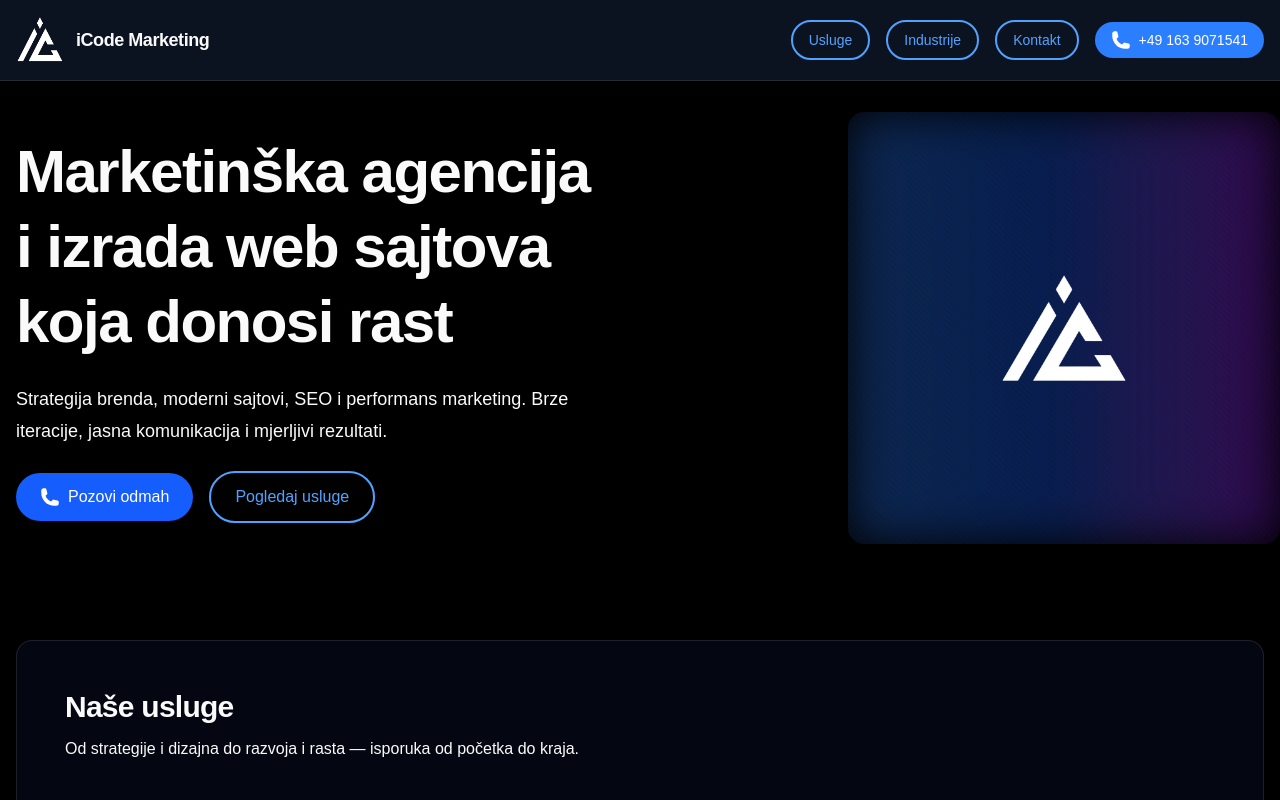
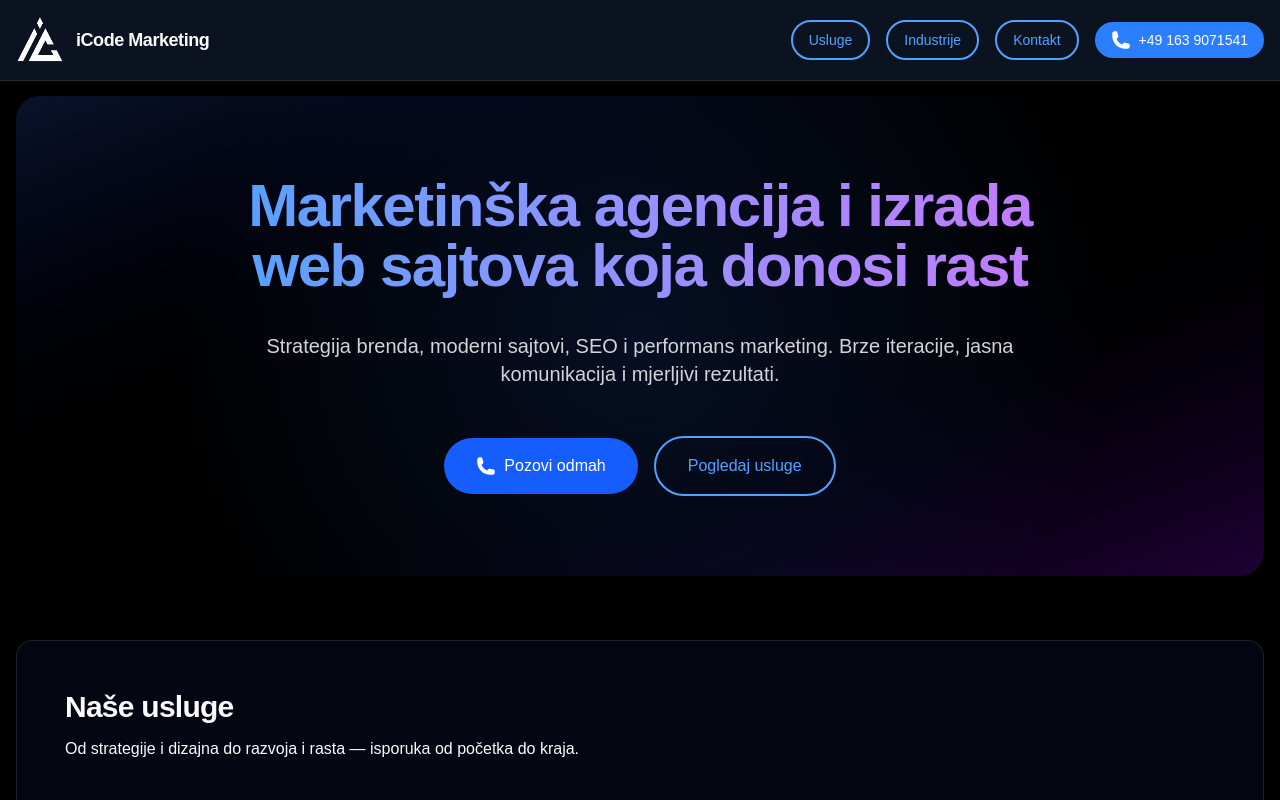
Before and after one commit to SergejNov/iCode-Portfolio, a Next.js app: page / in a window 1280 px wide. Shown: the top 800 px of the page. Built offline with nearby package versions, Linux system fonts and the light colour scheme.

Commit message:
Sklonjen iCode logo i uredjen Hero

```diff
--- a/app/page.tsx
+++ b/app/page.tsx
@@ -8,44 +8,42 @@ import { PhoneIcon } from '@heroicons/react/24/solid';
 export default function Home() {
   return (
     <div className="min-h-screen bg-black text-zinc-50">
-      <Header />
+      <div className="relative z-50">
+        <Header />
+      </div>
 
-      <main className="mx-auto max-w-7xl px-4 pt-20">
-        {/* Hero Section with Side Image */}
-        <section id="hero" className="py-8 sm:py-12">
-          <div className="grid grid-cols-1 items-center gap-8 lg:grid-cols-2">
-            {/* Text Content */}
-            <div className="flex flex-col items-start gap-6">
-              <h1 className="max-w-2xl text-balance text-4xl font-semibold leading-tight tracking-tight sm:text-5xl lg:text-6xl">
+      <main className="relative z-10 mx-auto max-w-7xl px-4 pt-24">
+        {/* Hero Section */}
+        <section id="hero" className="relative pt-16 pb-16 sm:py-20 overflow-hidden rounded-3xl">
+          {/* Background gradient */}
+          <div className="absolute inset-0 -z-10">
+            <div className="absolute inset-0 bg-gradient-to-br from-blue-950/50 via-black to-purple-950/50"></div>
+            <div className="absolute inset-0 bg-[radial-gradient(circle_at_center,rgba(37,99,235,0.15)_0,transparent_70%)]"></div>
+          </div>
+
+          {/* Content */}
+          <div className="max-w-4xl mx-auto px-4 sm:px-6 lg:px-8 text-center">
+            <div className="flex flex-col items-center gap-8">
+              <h1 className="text-4xl font-bold tracking-tight sm:text-5xl lg:text-6xl bg-clip-text text-transparent bg-gradient-to-r from-blue-400 to-purple-400 pb-1">
                 Marketinška agencija i izrada web sajtova koja donosi rast
               </h1>
-              <p className="max-w-xl text-pretty text-lg leading-8">
+              <p className="text-xl text-zinc-300 max-w-3xl">
                 Strategija brenda, moderni sajtovi, SEO i performans marketing. Brze iteracije, jasna komunikacija i mjerljivi rezultati.
               </p>
-              <div className="flex flex-wrap items-center justify-center gap-4 w-full sm:w-auto sm:justify-start">
-                <a href="tel:+491639071541" className="flex items-center gap-2 rounded-full bg-blue-600 px-6 py-3 text-base font-medium text-white transition hover:bg-blue-700">
+              <div className="flex flex-wrap items-center justify-center gap-4 mt-4">
+                <a
+                  href="tel:+491639071541"
+                  className="flex items-center gap-2 rounded-full bg-blue-600 px-8 py-4 text-base font-medium text-white transition-all hover:bg-blue-700 hover:scale-105 transform"
+                >
                   <PhoneIcon className="h-5 w-5" />
                   <span>Pozovi odmah</span>
                 </a>
-                <a href="#services" className="rounded-full border-2 border-blue-400 px-6 py-3 text-base font-medium text-blue-400 hover:bg-blue-950">Pogledaj usluge</a>
-              </div>
-            </div>
-
-            {/* Large Logo/Image */}
-            <div className="flex justify-center lg:justify-end">
-              <div className="relative">
-                <div className="absolute -inset-4 rounded-2xl overflow-hidden pointer-events-none">
-                  <div className="absolute inset-0 bg-gradient-to-r from-blue-500 via-blue-600 to-purple-600 opacity-30 blur-xl"></div>
-                  <div className="absolute inset-0 mix-blend-overlay bg-[repeating-linear-gradient(45deg,rgba(255,255,255,0.03)_0,rgba(255,255,255,0.03)_2px,transparent_2px,transparent_4px)]"></div>
-                </div>
-                <Image
-                  src="/iCodeLogo.png"
-                  alt="iCode Marketing"
-                  width={400}
-                  height={400}
-                  className="relative rounded-2xl object-contain"
-                  priority
-                />
+                <a
+                  href="#services"
+                  className="rounded-full border-2 border-blue-400 px-8 py-4 text-base font-medium text-blue-400 hover:bg-blue-950/50 hover:border-blue-300 hover:text-blue-300 transition-all"
+                >
+                  Pogledaj usluge
+                </a>
               </div>
             </div>
           </div>
```
